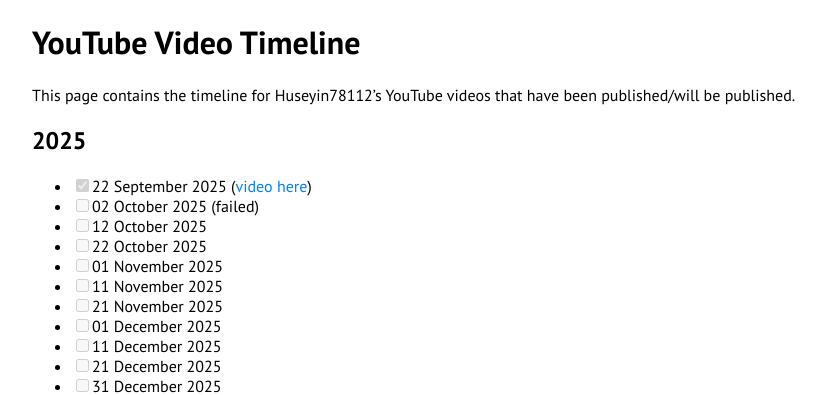
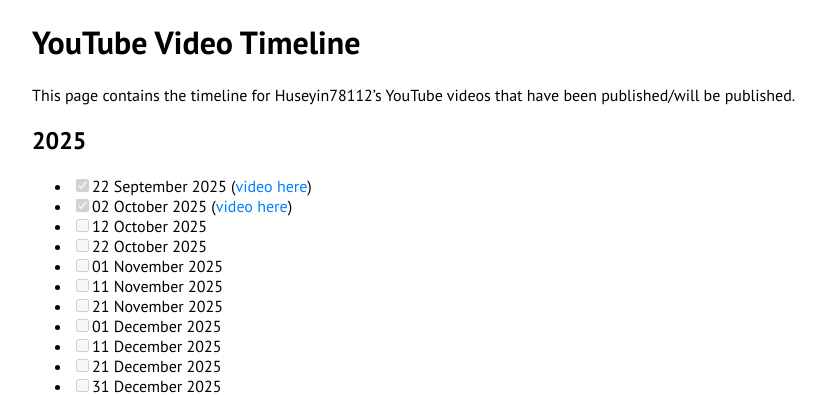
Before and after one commit to huseyin78112/blog.huseyin78112.info, a Jekyll site: the page built from timelines/youtube-video-timeline.md, in a window 1280 px wide and 900 px high. Shown: the top 395 px of the window, without its empty margins (134-960 px from the left). Built offline with Jekyll 4.4.1, drawn with Linux system fonts in a browser that asks for light colours; our own code applies the rules of GitHub Pages for plain Markdown files.

Commit message:
Update youtube-video-timeline.md

```diff
--- a/timelines/youtube-video-timeline.md
+++ b/timelines/youtube-video-timeline.md
@@ -3,7 +3,7 @@ This page contains the timeline for Huseyin78112's YouTube videos that have been
 
 ## 2025
 * [x] 22 September 2025 ([video here](https://www.youtube.com/watch?v=oGLbbU9IDkg))
-* [ ] 02 October 2025 (failed)
+* [x] 02 October 2025 ([video here](https://www.youtube.com/watch?v=CwLr9QOCnQs))
 * [ ] 12 October 2025
 * [ ] 22 October 2025
 * [ ] 01 November 2025
```
